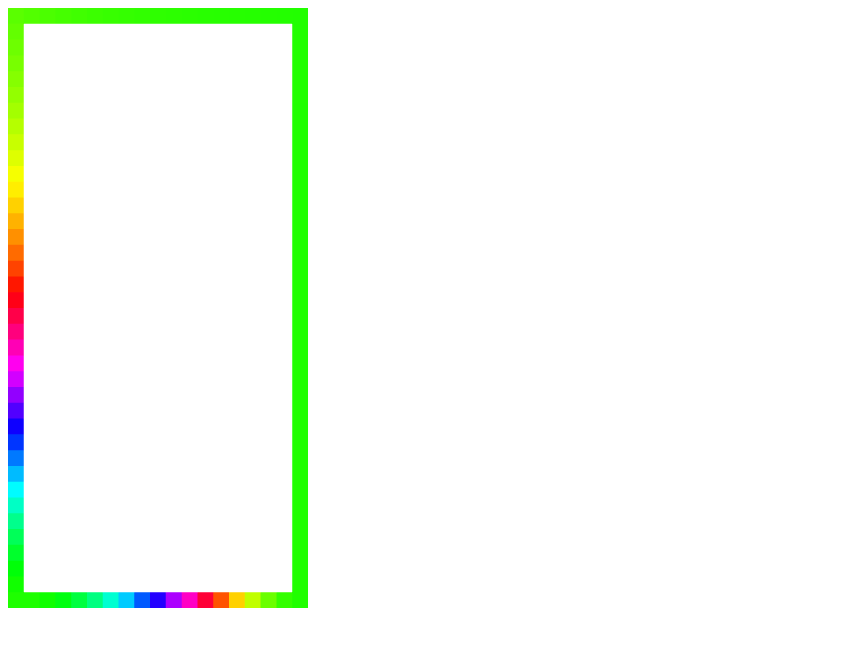
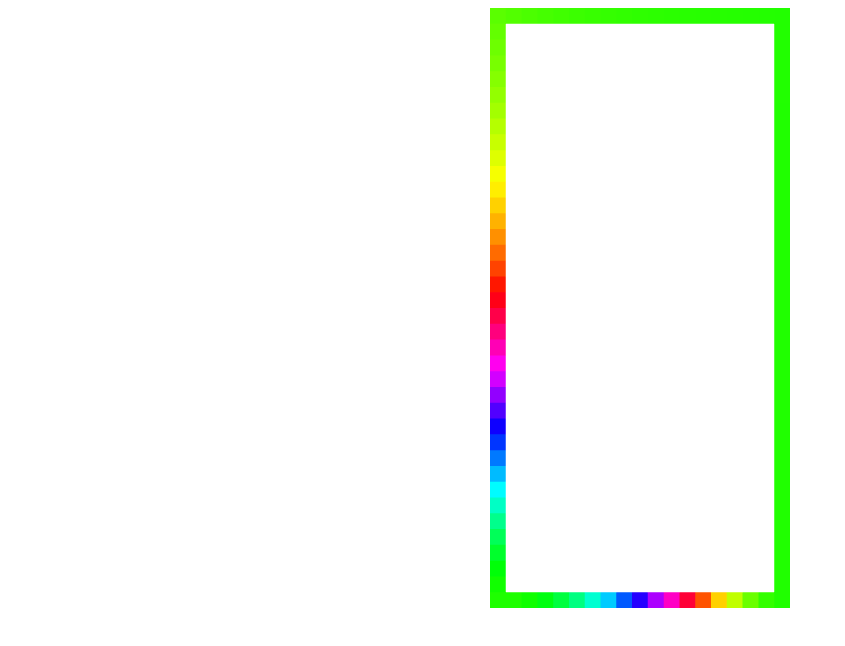
Before and after one commit to overtone1000/led_renderer, a website built with Vite: page src/index.html in a window 1280 px wide. Shown: the whole page, without its empty margins (0-845 px from the left). Built offline with nearby package versions, Linux system fonts and the light colour scheme.

Commit message:
Centered

```diff
--- a/src/index.html
+++ b/src/index.html
@@ -6,7 +6,7 @@
     <script src="ts/basic_routine.ts" type="module"></script>
   </head>
 
-  <body>
-    <canvas id="led-gl-canvas" height="600" width="300"></canvas>
+  <body display="block">
+    <canvas id="led-gl-canvas" height="600" width="300" style="display:block;margin:0 auto;"></canvas>
   </body>
 </html>
```
